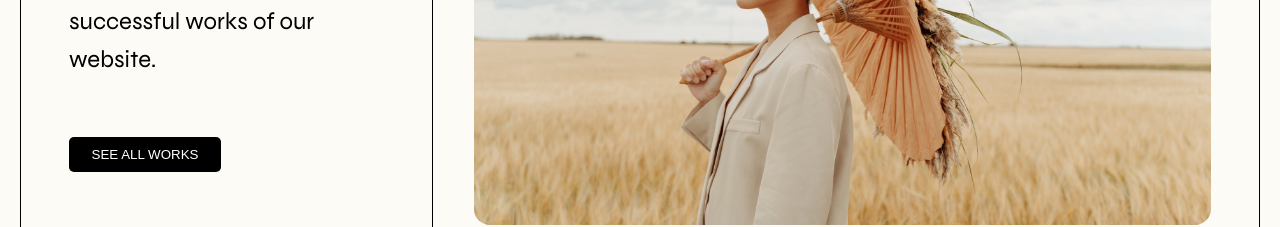
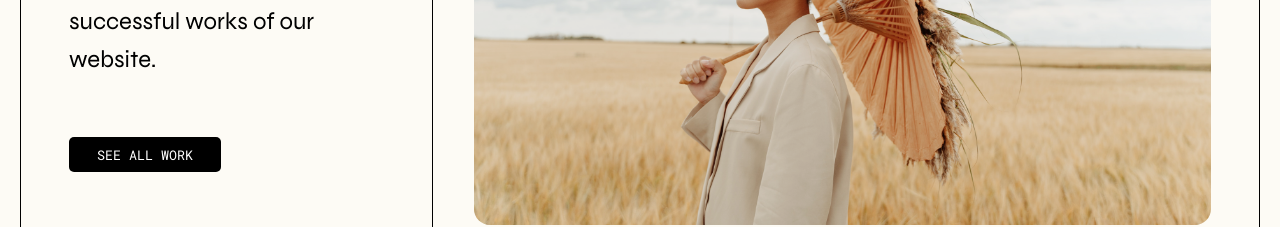
Before and after one commit to taodemy/website, a Next.js app: page / in a window 1280 px wide. Shown: the part 2400-2627 px from the top of the page. Built offline with nearby package versions, Linux system fonts and the light colour scheme.

Commit message:
ui: adjust the font

```diff
--- a/components/general/FeaturedWork.tsx
+++ b/components/general/FeaturedWork.tsx
@@ -41,7 +41,12 @@ export default function FeaturedWork() {
         <p className={`${fontSyne.className} global__text--large`}>
           The featured work section shows some of the successful works of our website.
         </p>
-        <Button className={styles["featured-work__btn"]}>SEE ALL WORKS</Button>
+        <Button
+          variant="primary"
+          className={`${fontRobotoMono.className} ${styles["featured-work__btn"]}`}
+        >
+          SEE ALL WORK
+        </Button>
       </div>
       <div className={styles["featured-work__right-container"]}>
         <div className={styles["featured-work__big-img"]}>
```
